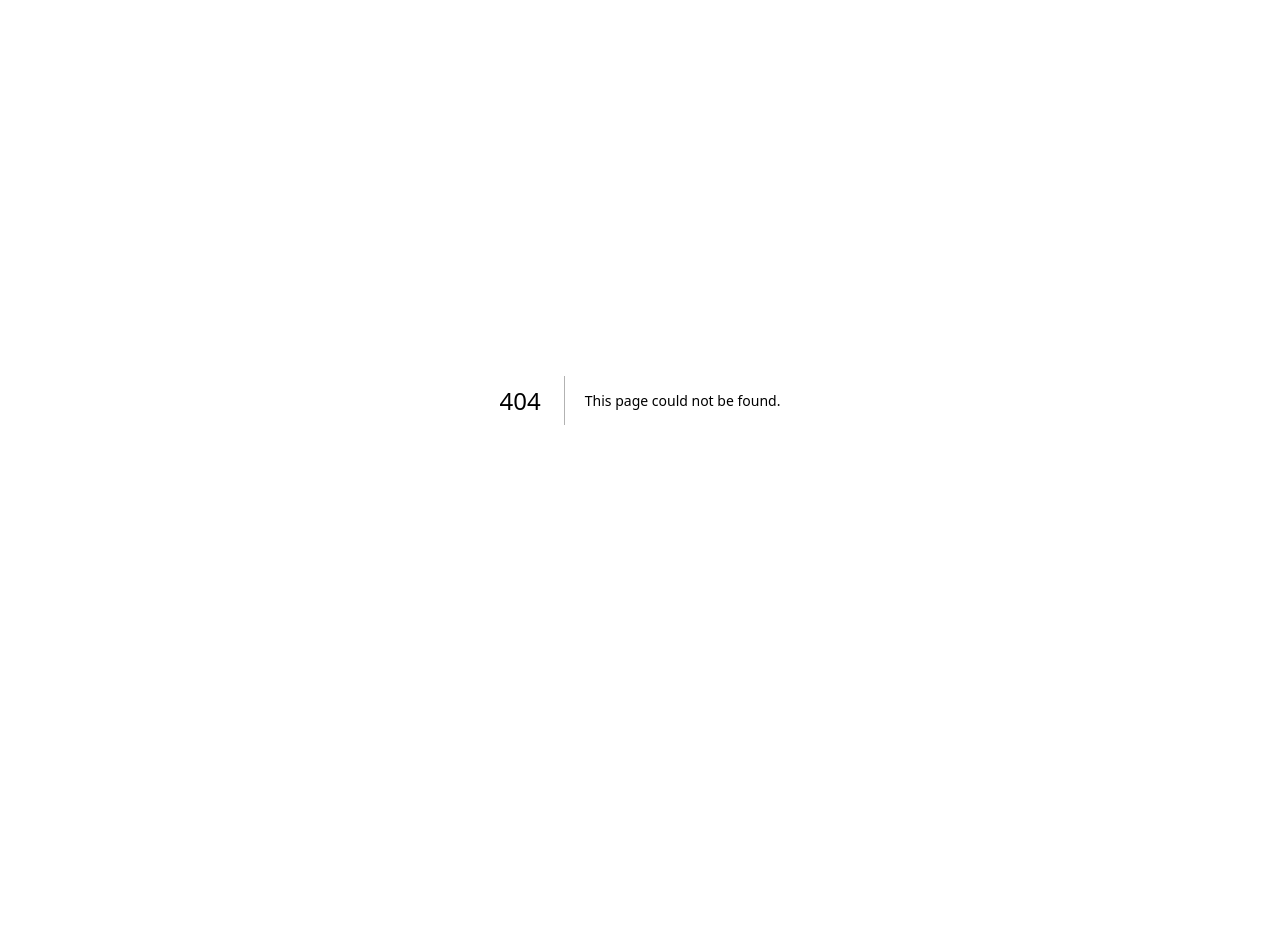
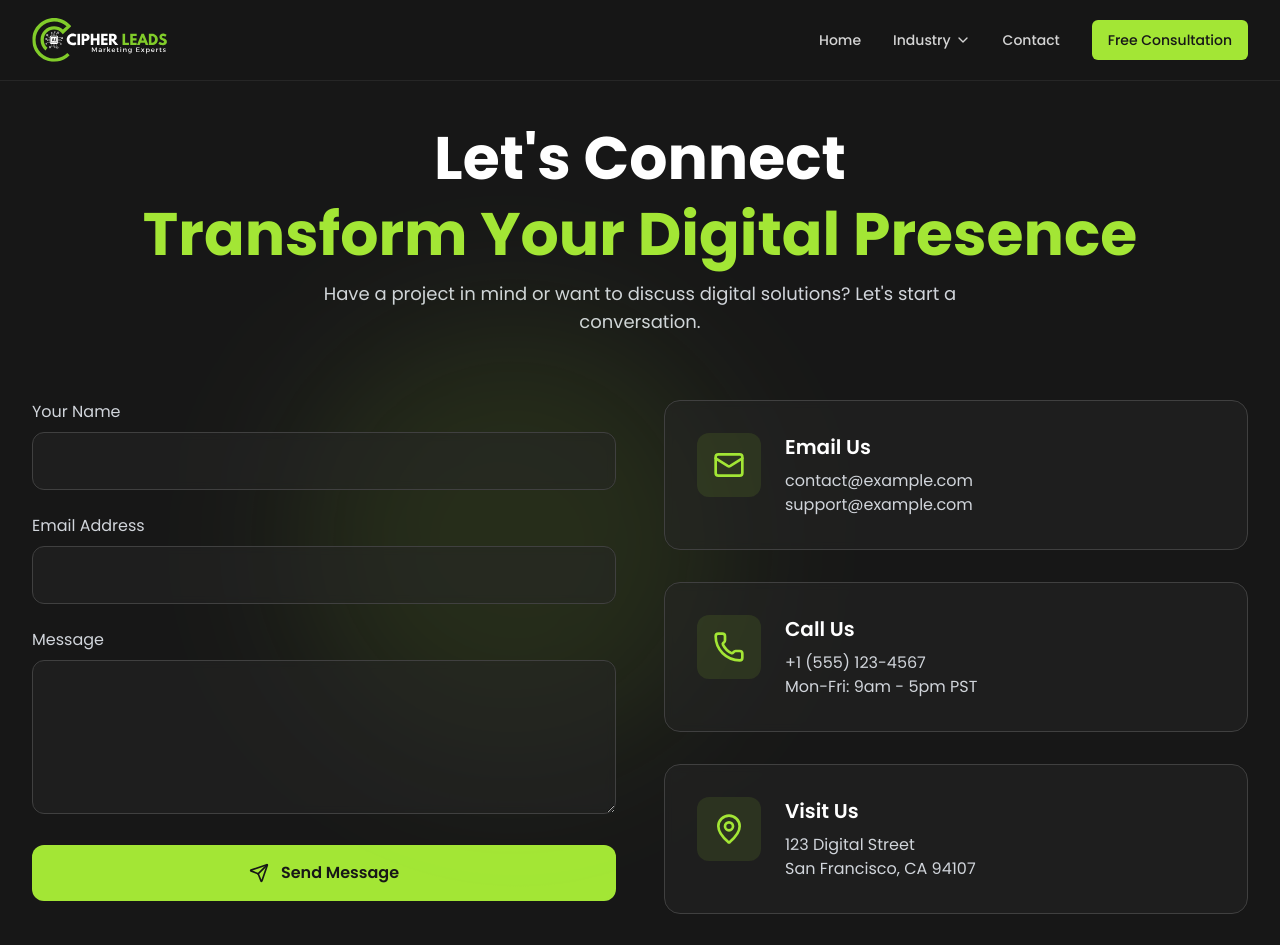
Before and after one commit to hyperlinqai/aicipherleads, a Next.js app: page /contact in a window 1280 px wide. Before the commit this address had no page. Shown: the top 945 px of the page. Before the commit the page ends 800 px from the top, so only its background shows below. Built offline with nearby package versions, Linux system fonts and the light colour scheme.

Commit message:
website final

```diff
--- /dev/null
+++ b/components/contact.tsx
@@ -0,0 +1,226 @@
+import { motion } from "framer-motion";
+import {
+  Github,
+  Linkedin,
+  Mail,
+  MapPin,
+  Phone,
+  Send,
+  Twitter,
+} from "lucide-react";
+import { useForm } from "react-hook-form";
+
+const ContactPage = () => {
+  const { register, handleSubmit } = useForm();
+
+  const containerVariants = {
+    hidden: { opacity: 0 },
+    visible: {
+      opacity: 1,
+      transition: {
+        staggerChildren: 0.2,
+        delayChildren: 0.3,
+      },
+    },
+  };
+
+  const itemVariants = {
+    hidden: { y: 30, opacity: 0 },
+    visible: { y: 0, opacity: 1 },
+  };
+
+  const onSubmit = (data: unknown) => {
+    console.log(data);
+    // Handle form submission
+  };
+
+  return (
+    <section className="min-h-screen bg-neutral-900 pt-20 relative overflow-hidden">
+      {/* Animated background elements */}
+      <div className="absolute inset-0 overflow-hidden pointer-events-none">
+        <motion.div
+          className="absolute top-1/3 left-1/4 w-96 h-96 bg-lime-400/10 rounded-full blur-3xl"
+          animate={{
+            scale: [1, 1.2, 1],
+            rotate: [0, 180],
+          }}
+          transition={{
+            duration: 20,
+            repeat: Infinity,
+            ease: "easeInOut",
+          }}
+        />
+      </div>
+
+      <div className="max-w-7xl mx-auto px-4 sm:px-6 lg:px-8 py-12">
+        <motion.div
+          className="text-center mb-16"
+          initial="hidden"
+          whileInView="visible"
+          viewport={{ once: true }}
+          variants={containerVariants}
+        >
+          <motion.h2
+            className="text-4xl md:text-6xl font-bold text-white mb-4"
+            variants={itemVariants}
+          >
+            Let&apos;s Connect
+            <motion.span
+              className="block mt-4 text-lime-400"
+              initial={{ opacity: 0, y: 20 }}
+              animate={{ opacity: 1, y: 0 }}
+              transition={{ delay: 0.4 }}
+            >
+              Transform Your Digital Presence
+            </motion.span>
+          </motion.h2>
+          <motion.p
+            className="text-lg text-gray-300 max-w-2xl mx-auto"
+            variants={itemVariants}
+          >
+            Have a project in mind or want to discuss digital solutions?
+            Let&apos;s start a conversation.
+          </motion.p>
+        </motion.div>
+
+        <div className="grid md:grid-cols-2 gap-12">
+          {/* Contact Form */}
+          <motion.form
+            onSubmit={handleSubmit(onSubmit)}
+            className="space-y-6"
+            initial="hidden"
+            whileInView="visible"
+            variants={containerVariants}
+          >
+            <motion.div variants={itemVariants}>
+              <label className="block text-gray-300 mb-2">Your Name</label>
+              <div className="relative">
+                <input
+                  {...register("name", { required: true })}
+                  className="w-full bg-neutral-800/50 backdrop-blur-sm border border-neutral-700 rounded-xl py-4 px-6 text-white focus:border-lime-400/50 focus:ring-lime-400/50 transition-all"
+                />
+              </div>
+            </motion.div>
+
+            <motion.div variants={itemVariants}>
+              <label className="block text-gray-300 mb-2">Email Address</label>
+              <div className="relative">
+                <input
+                  type="email"
+                  {...register("email", { required: true })}
+                  className="w-full bg-neutral-800/50 backdrop-blur-sm border border-neutral-700 rounded-xl py-4 px-6 text-white focus:border-lime-400/50 focus:ring-lime-400/50 transition-all"
+                />
+              </div>
+            </motion.div>
+
+            <motion.div variants={itemVariants}>
+              <label className="block text-gray-300 mb-2">Message</label>
+              <div className="relative">
+                <textarea
+                  {...register("message", { required: true })}
+                  rows={5}
+                  className="w-full bg-neutral-800/50 backdrop-blur-sm border border-neutral-700 rounded-xl py-4 px-6 text-white focus:border-lime-400/50 focus:ring-lime-400/50 transition-all"
+                />
+              </div>
+            </motion.div>
+
+            <motion.div variants={itemVariants}>
+              <button
+                type="submit"
+                className="w-full bg-lime-400 text-neutral-900 py-4 px-8 rounded-xl font-semibold hover:bg-lime-500 transition-all flex items-center justify-center gap-3"
+              >
+                <Send className="w-5 h-5" />
+                Send Message
+              </button>
+            </motion.div>
+          </motion.form>
+
+          {/* Contact Info */}
+          <motion.div
+            className="space-y-8"
+            initial="hidden"
+            whileInView="visible"
+            variants={containerVariants}
+          >
+            <motion.div
+              className="p-8 rounded-2xl bg-neutral-800/50 backdrop-blur-sm border border-neutral-700 hover:border-lime-400/30 transition-all"
+              variants={itemVariants}
+              whileHover={{ y: -5 }}
+            >
+              <div className="flex items-start gap-6">
+                <div className="p-4 bg-lime-400/10 rounded-xl">
+                  <Mail className="w-8 h-8 text-lime-400" />
+                </div>
+                <div>
+                  <h3 className="text-xl font-semibold text-white mb-2">
+                    Email Us
+                  </h3>
+                  <p className="text-gray-300">contact@example.com</p>
+                  <p className="text-gray-300">support@example.com</p>
+                </div>
+              </div>
+            </motion.div>
+
+            <motion.div
+              className="p-8 rounded-2xl bg-neutral-800/50 backdrop-blur-sm border border-neutral-700 hover:border-lime-400/30 transition-all"
+              variants={itemVariants}
+              whileHover={{ y: -5 }}
+            >
+              <div className="flex items-start gap-6">
+                <div className="p-4 bg-lime-400/10 rounded-xl">
+                  <Phone className="w-8 h-8 text-lime-400" />
+                </div>
+                <div>
+                  <h3 className="text-xl font-semibold text-white mb-2">
+                    Call Us
+                  </h3>
+                  <p className="text-gray-300">+1 (555) 123-4567</p>
+                  <p className="text-gray-300">Mon-Fri: 9am - 5pm PST</p>
+                </div>
+              </div>
+            </motion.div>
+
+            <motion.div
+              className="p-8 rounded-2xl bg-neutral-800/50 backdrop-blur-sm border border-neutral-700 hover:border-lime-400/30 transition-all"
+              variants={itemVariants}
+              whileHover={{ y: -5 }}
+            >
+              <div className="flex items-start gap-6">
+                <div className="p-4 bg-lime-400/10 rounded-xl">
+                  <MapPin className="w-8 h-8 text-lime-400" />
+                </div>
+                <div>
+                  <h3 className="text-xl font-semibold text-white mb-2">
+                    Visit Us
+                  </h3>
+                  <p className="text-gray-300">123 Digital Street</p>
+                  <p className="text-gray-300">San Francisco, CA 94107</p>
+                </div>
+              </div>
+            </motion.div>
+
+            {/* Social Links */}
+            <motion.div
+              className="flex gap-6 justify-center md:justify-start"
+              variants={itemVariants}
+            >
+              {[Linkedin, Github, Twitter].map((Icon, index) => (
+                <motion.a
+                  key={index}
+                  href="#"
+                  className="p-3 rounded-xl bg-neutral-800/50 backdrop-blur-sm border border-neutral-700 hover:border-lime-400/30 text-lime-400 hover:text-lime-300 transition-all"
+                  whileHover={{ rotate: 360, scale: 1.1 }}
+                  transition={{ type: "spring", stiffness: 300 }}
+                >
+                  <Icon className="w-6 h-6" />
+                </motion.a>
+              ))}
+            </motion.div>
+          </motion.div>
+        </div>
+      </div>
+    </section>
+  );
+};
+
+export default ContactPage;
--- a/components/layout/header.tsx
+++ b/components/layout/header.tsx
@@ -1,34 +1,48 @@
 import { AnimatePresence, motion } from "framer-motion";
-import { Menu, X } from "lucide-react";
+import { ChevronDown, Menu, X } from "lucide-react";
 import Image from "next/image";
 import Link from "next/link";
 import { useState } from "react";
 
 import Logo from "@/asset/cipher-leads-logo.svg";
 import { Button } from "@/components/ui/button";
-import {
-  Dialog,
-  DialogContent,
-  DialogHeader,
-  DialogTitle,
-  DialogTrigger,
-} from "@/components/ui/dialog";
-import { Input } from "@/components/ui/input";
-import { Label } from "@/components/ui/label";
 
 export function Header() {
   const [isMobileMenuOpen, setIsMobileMenuOpen] = useState(false);
+  const [isIndustryOpen, setIsIndustryOpen] = useState(false);
+  const [isMobileIndustryOpen, setIsMobileIndustryOpen] = useState(false);
 
   const navLinks = [
-    { id: 1, name: "Home", href: "#home" },
-    { id: 2, name: "Solutions", href: "#solutions" },
-    { id: 3, name: "Services", href: "#services" },
-    { id: 4, name: "Results", href: "#results" },
+    { id: 1, name: "Home", href: "/" },
+    {
+      id: 2,
+      name: "Industry",
+      href: "#",
+      submenu: [
+        { name: "Pre-school", href: "/industry/pre-school" },
+        { name: "Entrepreneur", href: "#" },
+        { name: "Cell Phone Industry", href: "#" },
+      ],
+    },
+    { id: 3, name: "Contact", href: "/contact" },
   ];
 
   const mobileMenuVariants = {
     open: { opacity: 1, y: 0 },
     closed: { opacity: 0, y: -20 },
+  };
+
+  const dropdownVariants = {
+    open: {
+      opacity: 1,
+      y: 0,
+      transition: { type: "spring", stiffness: 300, damping: 24 },
+    },
+    closed: {
+      opacity: 0,
+      y: -20,
+      transition: { duration: 0.2 },
+    },
   };
 
   return (
@@ -50,45 +64,49 @@ export function Header() {
           {/* Desktop Navigation */}
           <div className="hidden md:flex items-center gap-8">
             {navLinks.map((link) => (
+              <div
+                key={link.id}
+                className="relative"
+                onMouseEnter={() => link.submenu && setIsIndustryOpen(true)}
+                onMouseLeave={() => link.submenu && setIsIndustryOpen(false)}
+              >
                 <Link
-                key={link.id}
                   href={link.href}
-                className="text-neutral-300 hover:text-lime-400 transition-colors text-sm font-medium"
+                  className="flex items-center gap-1 text-neutral-300 hover:text-lime-400 transition-colors text-sm font-medium"
                 >
                   {link.name}
+                  {link.submenu && <ChevronDown className="h-4 w-4" />}
+                </Link>
+
+                {link.submenu && (
+                  <AnimatePresence>
+                    {isIndustryOpen && (
+                      <motion.div
+                        variants={dropdownVariants}
+                        initial="closed"
+                        animate="open"
+                        exit="closed"
+                        className="absolute top-full left-0 mt-2 w-48 bg-neutral-800/95 backdrop-blur-sm rounded-xl p-2 border border-neutral-700"
+                      >
+                        {link.submenu.map((subItem) => (
+                          <Link
+                            key={subItem.name}
+                            href={subItem.href}
+                            className="block px-4 py-2.5 text-sm text-neutral-300 hover:bg-neutral-700/30 rounded-lg transition-colors"
+                          >
+                            {subItem.name}
                           </Link>
                         ))}
-            <Dialog>
-              <DialogTrigger asChild>
+                      </motion.div>
+                    )}
+                  </AnimatePresence>
+                )}
+              </div>
+            ))}
+
             <Button className="bg-lime-400 hover:bg-lime-500 text-neutral-900">
               Free Consultation
             </Button>
-              </DialogTrigger>
-              <DialogContent className="bg-neutral-800 border-neutral-700 max-w-md">
-                <DialogHeader>
-                  <DialogTitle className="text-lime-400">
-                    Get Free Consultation
-                  </DialogTitle>
-                </DialogHeader>
-                <div className="space-y-4">
-                  <div className="space-y-2">
-                    <Label className="text-neutral-300">Full Name</Label>
-                    <Input className="bg-neutral-700 border-neutral-600" />
-                  </div>
-                  <div className="space-y-2">
-                    <Label className="text-neutral-300">Email</Label>
-                    <Input className="bg-neutral-700 border-neutral-600" />
-                  </div>
-                  <div className="space-y-2">
-                    <Label className="text-neutral-300">Phone</Label>
-                    <Input className="bg-neutral-700 border-neutral-600" />
-                  </div>
-                  <Button className="w-full bg-lime-400 hover:bg-lime-500 text-neutral-900">
-                    Schedule Now
-                  </Button>
-                </div>
-              </DialogContent>
-            </Dialog>
           </div>
 
           {/* Mobile Menu Button */}
@@ -115,46 +133,53 @@ export function Header() {
               className="md:hidden pb-4 space-y-4"
             >
               {navLinks.map((link) => (
+                <div key={link.id}>
+                  <div className="flex items-center justify-between">
                     <Link
-                  key={link.id}
                       href={link.href}
-                  className="block text-neutral-300 hover:text-lime-400 py-2 px-4 rounded-lg hover:bg-neutral-800 transition-colors"
-                  onClick={() => setIsMobileMenuOpen(false)}
+                      className="block text-neutral-300 hover:text-lime-400 py-2 px-4 rounded-lg hover:bg-neutral-800 transition-colors w-full"
+                      onClick={() => {
+                        if (!link.submenu) setIsMobileMenuOpen(false);
+                      }}
                     >
                       {link.name}
                     </Link>
+                    {link.submenu && (
+                      <button
+                        onClick={() =>
+                          setIsMobileIndustryOpen(!isMobileIndustryOpen)
+                        }
+                        className="p-2 text-neutral-300 hover:text-lime-400"
+                      >
+                        <ChevronDown
+                          className={`h-5 w-5 transition-transform ${
+                            isMobileIndustryOpen ? "rotate-180" : ""
+                          }`}
+                        />
+                      </button>
+                    )}
+                  </div>
+
+                  {link.submenu && isMobileIndustryOpen && (
+                    <div className="ml-6 space-y-2">
+                      {link.submenu.map((subItem) => (
+                        <Link
+                          key={subItem.name}
+                          href={subItem.href}
+                          className="block px-4 py-2 text-sm text-neutral-300 hover:bg-neutral-700/30 rounded-lg transition-colors"
+                          onClick={() => setIsMobileMenuOpen(false)}
+                        >
+                          {subItem.name}
+                        </Link>
                       ))}
-              <Dialog>
-                <DialogTrigger asChild>
+                    </div>
+                  )}
+                </div>
+              ))}
+
               <Button className="w-full bg-lime-400 hover:bg-lime-500 text-neutral-900">
                 Free Consultation
               </Button>
-                </DialogTrigger>
-                <DialogContent className="bg-neutral-800 border-neutral-700">
-                  <DialogHeader>
-                    <DialogTitle className="text-lime-400">
-                      Get Free Consultation
-                    </DialogTitle>
-                  </DialogHeader>
-                  <div className="space-y-4">
-                    <div className="space-y-2">
-                      <Label className="text-neutral-300">Full Name</Label>
-                      <Input className="bg-neutral-700 border-neutral-600" />
-                    </div>
-                    <div className="space-y-2">
-                      <Label className="text-neutral-300">Email</Label>
-                      <Input className="bg-neutral-700 border-neutral-600" />
-                    </div>
-                    <div className="space-y-2">
-                      <Label className="text-neutral-300">Phone</Label>
-                      <Input className="bg-neutral-700 border-neutral-600" />
-                    </div>
-                    <Button className="w-full bg-lime-400 hover:bg-lime-500 text-neutral-900">
-                      Schedule Now
-                    </Button>
-                  </div>
-                </DialogContent>
-              </Dialog>
             </motion.div>
           )}
         </AnimatePresence>
--- a/package.json
+++ b/package.json
@@ -19,6 +19,7 @@
     "next": "15.1.6",
     "react": "^19.0.0",
     "react-dom": "^19.0.0",
+    "react-hook-form": "^7.54.2",
     "tailwind-merge": "^2.6.0",
     "tailwindcss-animate": "^1.0.7"
   },
--- /dev/null
+++ b/pages/contact.tsx
@@ -0,0 +1,17 @@
+import React from "react";
+
+import ContactPage from "@/components/contact";
+import Footer from "@/components/industry/sections/footer";
+import { Header } from "@/components/layout/header";
+
+const Contact = () => {
+  return (
+    <div>
+      <Header />
+      <ContactPage />
+      <Footer />
+    </div>
+  );
+};
+
+export default Contact;
```
Also changed, not shown: 1 other file (tests, documents, lock files or other folders). Lines whose indentation alone changed are shown as unchanged.
